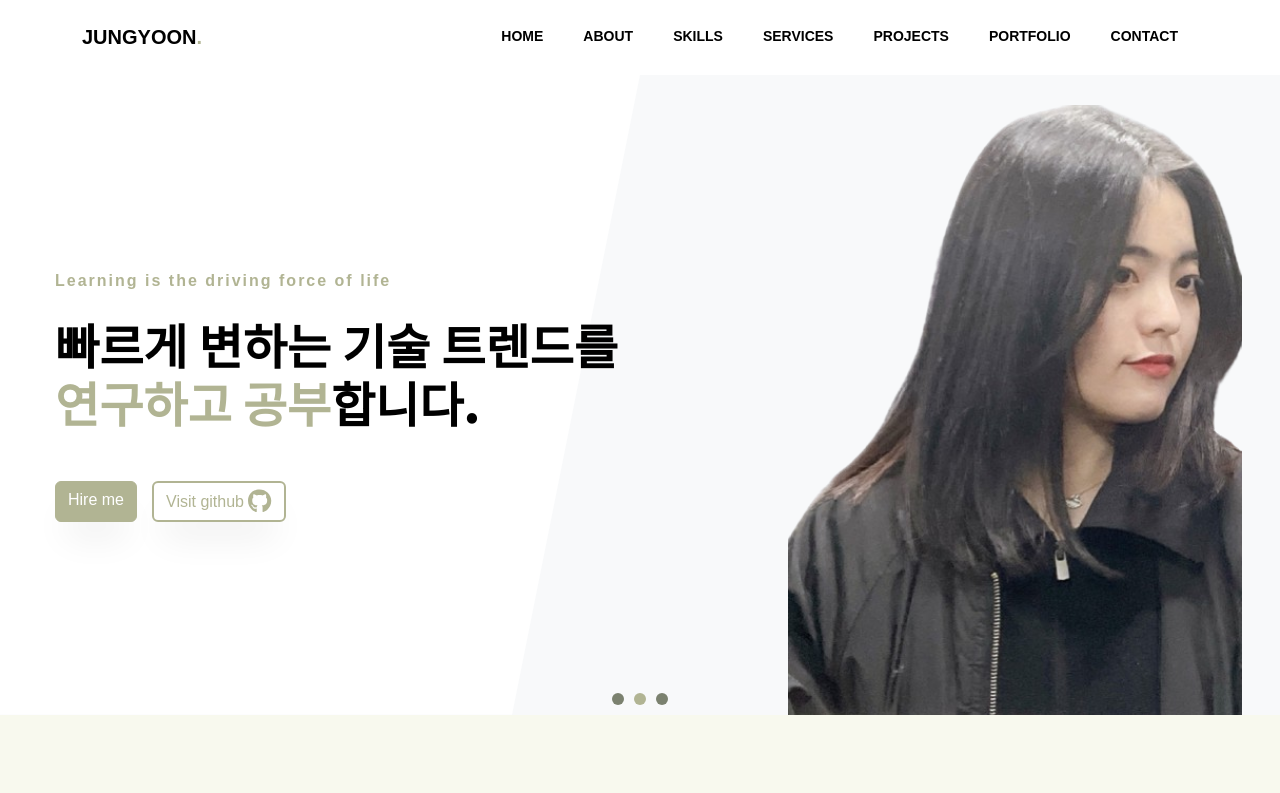
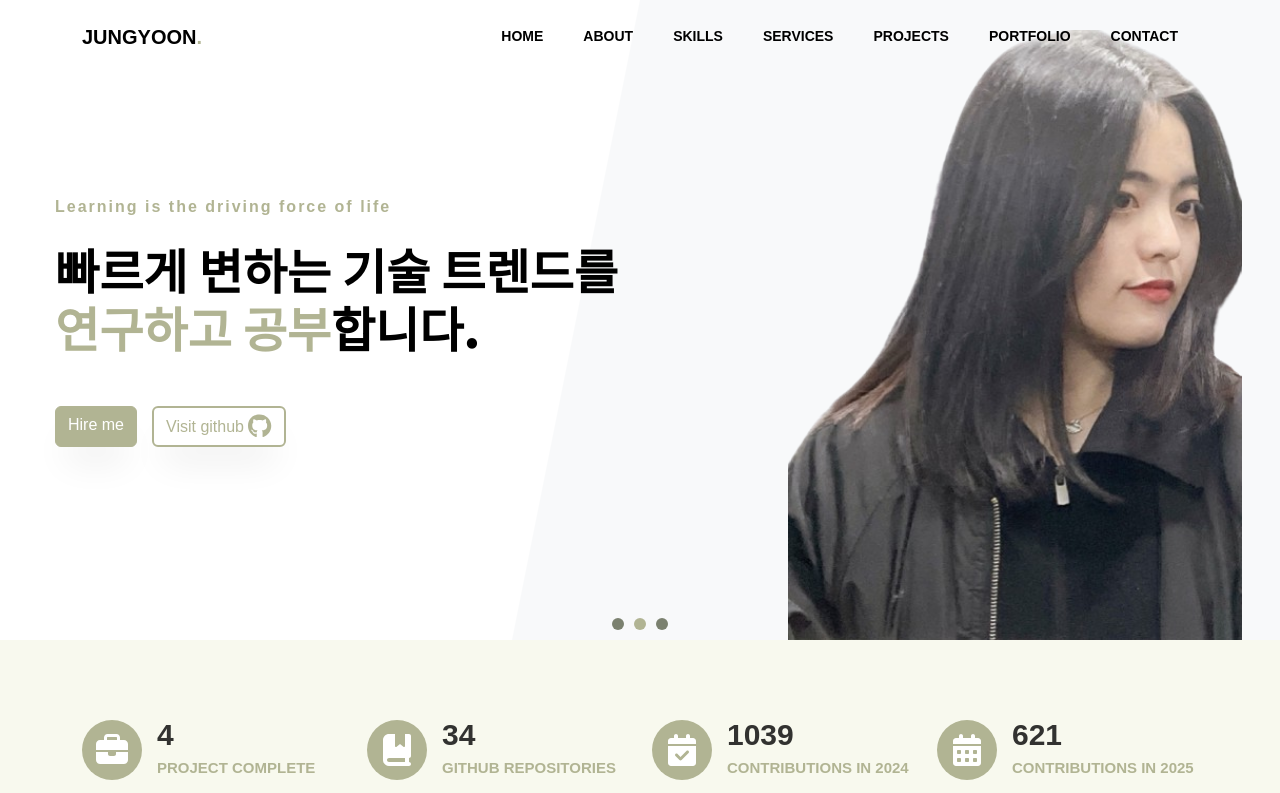
Before and after one commit to jungyoonn/portfolio, a React (Create React App) app: page / in a window 1280 px wide. Shown: the top 793 px of the page. Built offline with nearby package versions, Linux system fonts and the light colour scheme.

Commit message:
hero 섹션과 navbar 배경 겹치도록

```diff
--- a/src/scss/style.scss
+++ b/src/scss/style.scss
@@ -72,12 +72,12 @@ h1, h2, h3, h4, h5,
 
 
 .ftco-navbar-light {
-	background: transparent !important;
-	position: absolute;
+	background-color: transparent !important;
+	position: absolute !important;
 	top: 0;
 	left: 0;
 	right: 0;
-	z-index: 100;
+	z-index: 1030;
   padding: 20px 0;
   transition: all 0.3s ease;
 
@@ -240,7 +240,7 @@ h1, h2, h3, h4, h5,
 	}
 
 	&.scrolled  {
-		position: fixed;
+		position: fixed !important;
 		right: 0;
 		left: 0;
 		top: 0;
```
